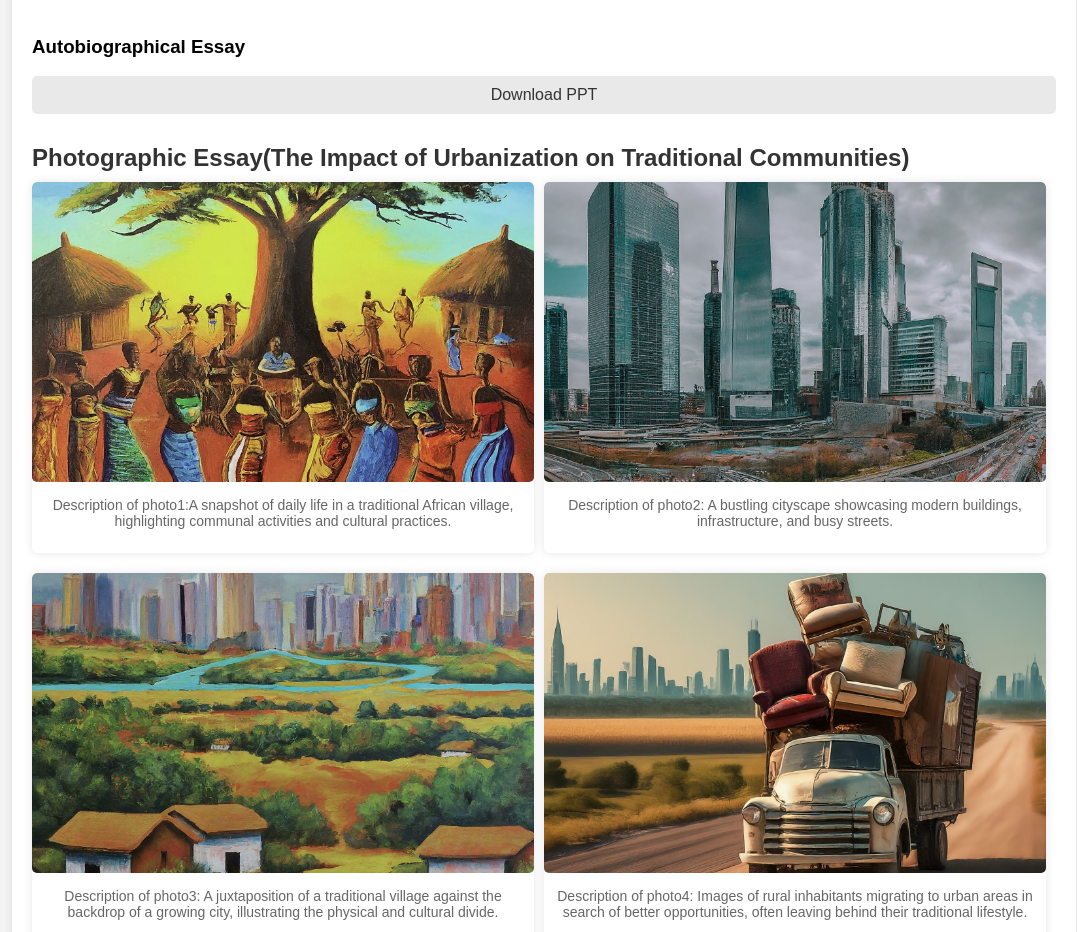
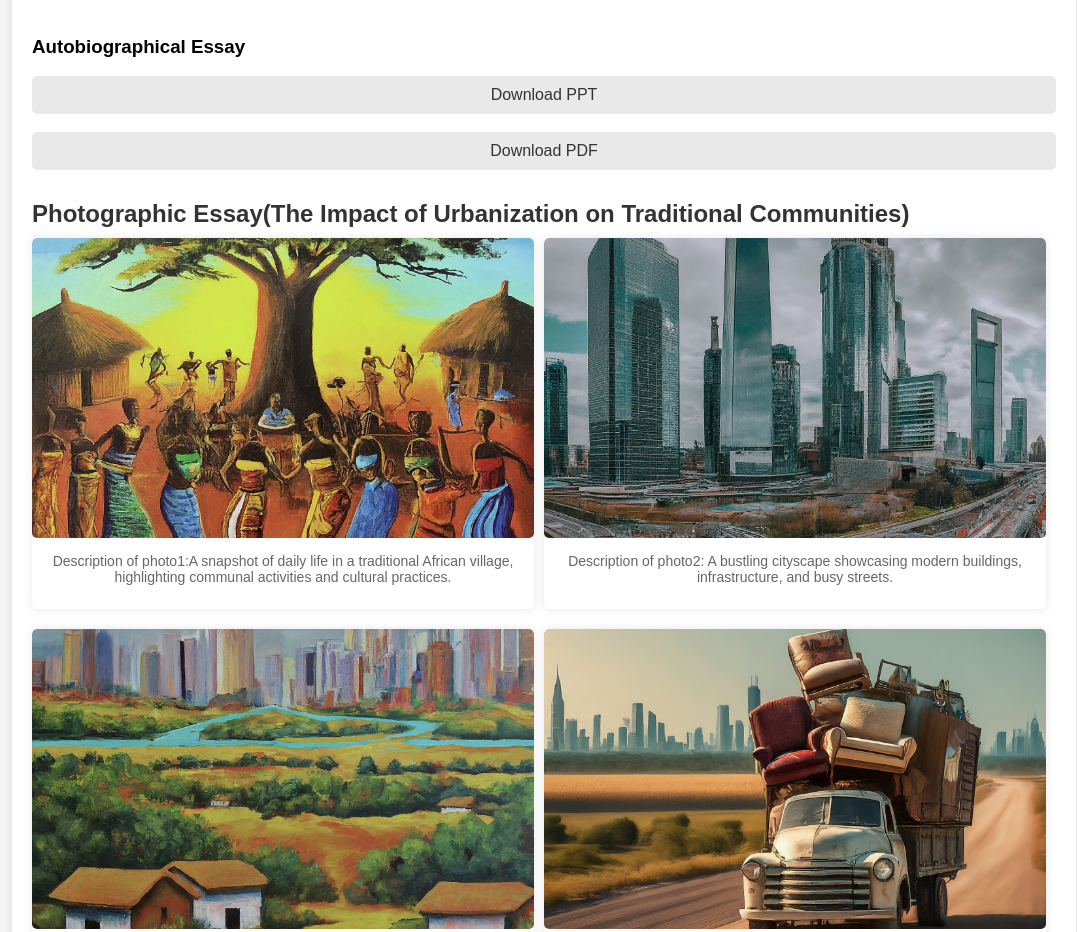
Before and after one commit to Issa783/Capstone, a plain HTML site: page index.html in a window 1280 px wide. Shown: the part 902-1834 px from the top of the page, without its empty margins (96-1173 px from the left). Drawn offline with Linux system fonts and the light colour scheme.

Commit message:
Added a download pdf button

```diff
--- a/index.html
+++ b/index.html
@@ -348,6 +348,10 @@
                     <div class="ppt-list">
                         <a class="small-ppt-button" href="/documents/autobiographyPPT.pptx" target="_blank">Download PPT</a>
                     </div>
+                    <br />
+                    <div class="ppt-list">
+                        <a class="small-ppt-button" href="/documents/autobigraphy (1).pdf" target="_blank">Download PDF</a>
+                    </div>
                 </div>
 
             </div>
```
Also changed, not shown: 1 other file.
